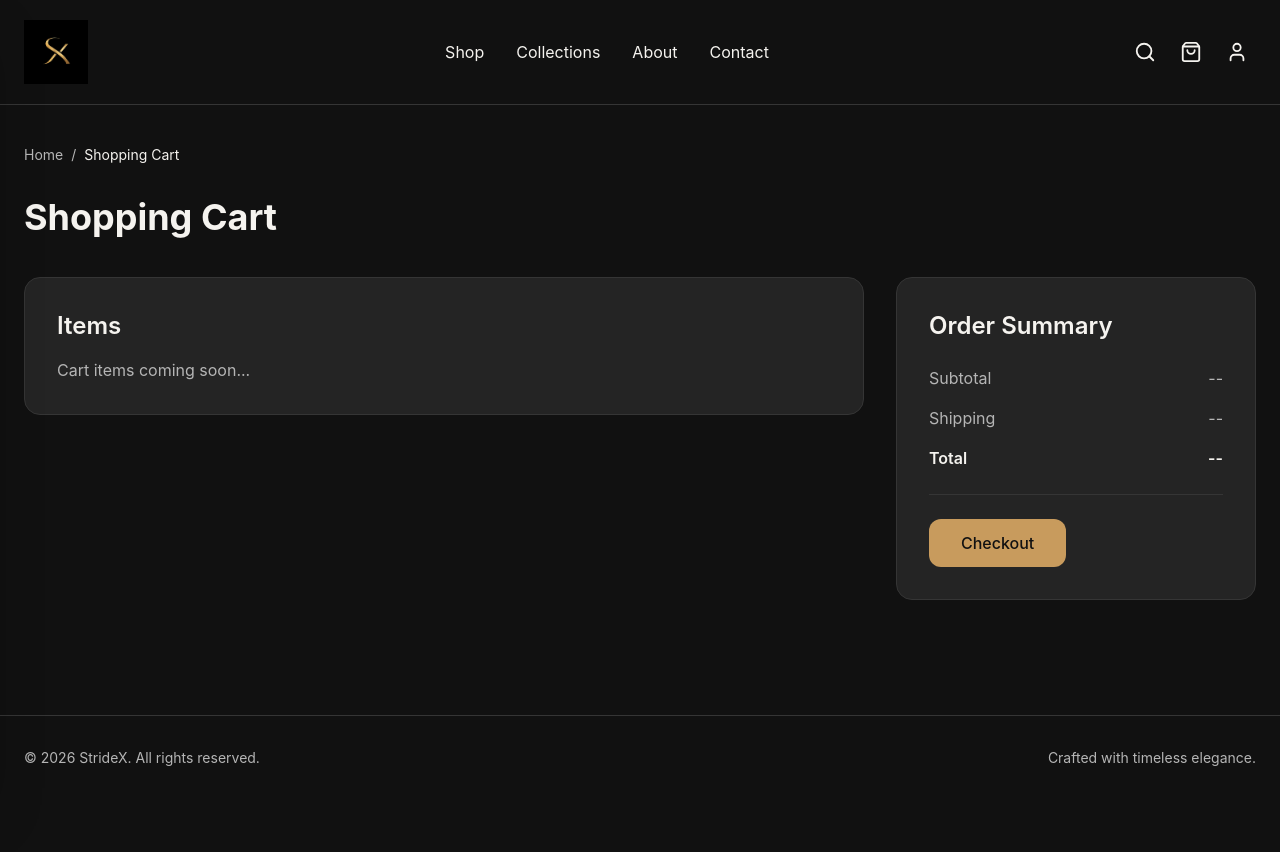
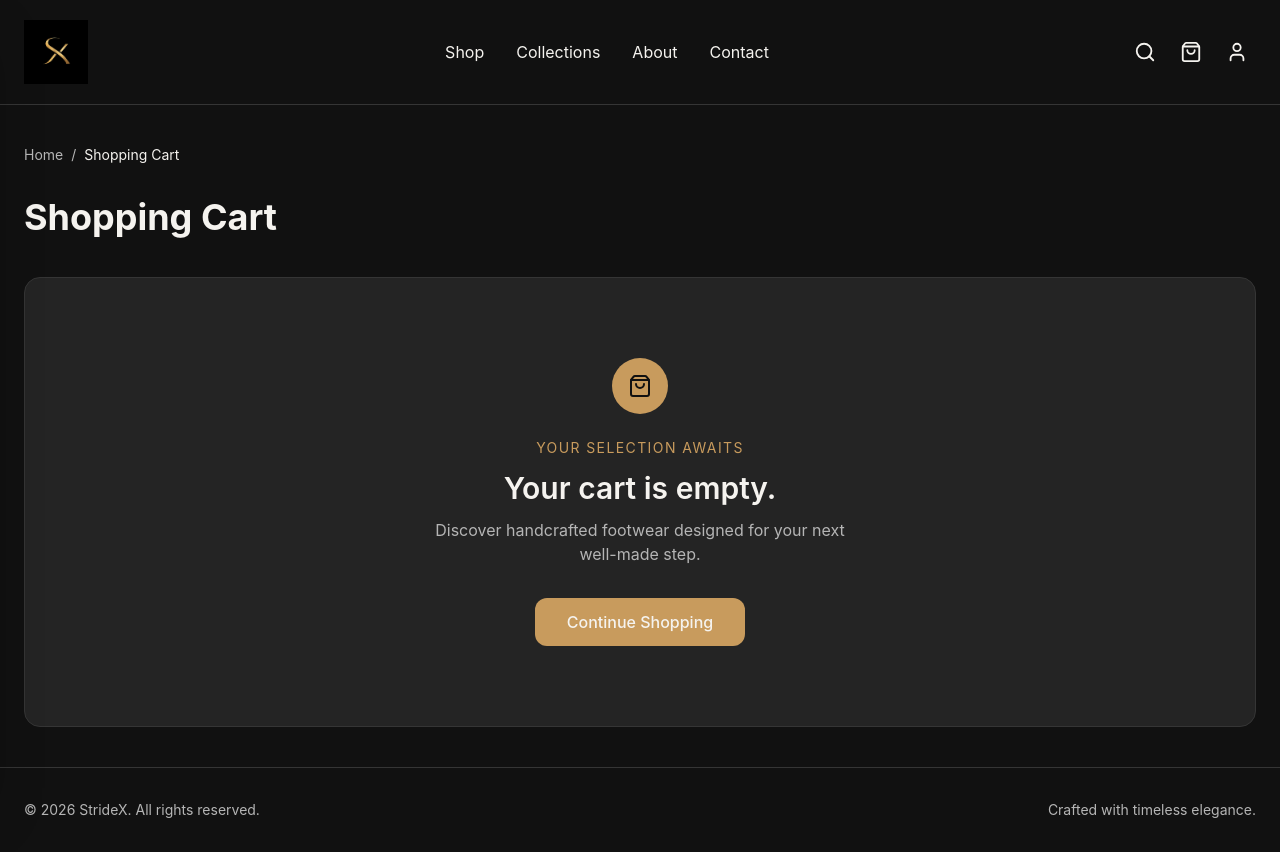
Before and after one commit to AliSherAfzal/Ludic---A-Leather-Store, a React app in the folder frontend/: page /cart in a window 1280 px wide. Before the commit the page ends 800 px from the top, so only its background shows below. Built offline with nearby package versions, Linux system fonts and the light colour scheme; the HTML template or start-up script is replaced by a standard one.

Commit message:
feat(cart): render cart items and dynamic order summary

```diff
--- a/frontend/src/components/cart/CartItem.jsx
+++ b/frontend/src/components/cart/CartItem.jsx
@@ -1,7 +1,71 @@
-const CartItem = () => {
+import { Minus, Plus, Trash2 } from "lucide-react";
+
+import { useCart } from "../../context/CartContext";
+
+const CartItem = ({ item, formatCurrency }) => {
+  const { removeFromCart, updateQuantity } = useCart();
+  const itemSubtotal = item.price * item.quantity;
+
   return (
-    <article className="border-b border-[var(--border)] py-5 last:border-b-0">
-      <p className="text-[var(--text-secondary)]">Cart item placeholder</p>
+    <article className="grid gap-5 border-b border-[var(--border)] py-6 first:pt-0 last:border-b-0 last:pb-0 sm:grid-cols-[128px_minmax(0,1fr)_auto] sm:items-start">
+      <img
+        src={item.image}
+        alt={item.name}
+        className="aspect-square w-full rounded-xl object-cover sm:w-32"
+      />
+
+      <div className="min-w-0">
+        <p className="text-sm uppercase tracking-widest text-[var(--text-secondary)]">
+          {item.category}
+        </p>
+
+        <h3 className="mt-2 text-xl font-semibold">{item.name}</h3>
+
+        <p className="mt-3 text-lg font-semibold text-[var(--accent)]">
+          {formatCurrency(item.price)}
+        </p>
+
+        <div className="mt-5 flex items-center gap-4">
+          <div className="flex h-10 items-center rounded-lg border border-[var(--border)]">
+            <button
+              type="button"
+              className="flex h-full w-10 items-center justify-center text-[var(--text-secondary)] transition-colors duration-300 hover:text-[var(--accent)]"
+              onClick={() => updateQuantity(item.id, item.quantity - 1)}
+              aria-label={`Decrease quantity of ${item.name}`}
+            >
+              <Minus size={16} />
+            </button>
+
+            <span className="flex w-10 justify-center font-medium" aria-label={`Quantity: ${item.quantity}`}>
+              {item.quantity}
+            </span>
+
+            <button
+              type="button"
+              className="flex h-full w-10 items-center justify-center text-[var(--text-secondary)] transition-colors duration-300 hover:text-[var(--accent)]"
+              onClick={() => updateQuantity(item.id, item.quantity + 1)}
+              aria-label={`Increase quantity of ${item.name}`}
+            >
+              <Plus size={16} />
+            </button>
+          </div>
+
+          <button
+            type="button"
+            className="inline-flex items-center gap-2 text-sm text-[var(--text-secondary)] transition-colors duration-300 hover:text-[var(--error)]"
+            onClick={() => removeFromCart(item.id)}
+            aria-label={`Remove ${item.name} from cart`}
+          >
+            <Trash2 size={16} />
+            Remove
+          </button>
+        </div>
+      </div>
+
+      <div className="sm:text-right">
+        <p className="text-sm text-[var(--text-secondary)]">Item subtotal</p>
+        <p className="mt-1 text-xl font-semibold">{formatCurrency(itemSubtotal)}</p>
+      </div>
     </article>
   );
 };
--- a/frontend/src/components/cart/CartList.jsx
+++ b/frontend/src/components/cart/CartList.jsx
@@ -1,4 +1,6 @@
-const CartList = () => {
+import CartItem from "./CartItem";
+
+const CartList = ({ cartItems, formatCurrency }) => {
   return (
     <section
       className="rounded-2xl border border-[var(--border)] bg-[var(--surface)] p-6 sm:p-8"
@@ -6,9 +8,11 @@ const CartList = () => {
     >
       <h2 className="text-2xl font-semibold">Items</h2>
 
-      <p className="mt-4 text-[var(--text-secondary)]">
-        Cart items coming soon...
-      </p>
+      <div className="mt-6">
+        {cartItems.map((item) => (
+          <CartItem key={item.id} item={item} formatCurrency={formatCurrency} />
+        ))}
+      </div>
     </section>
   );
 };
--- a/frontend/src/components/cart/EmptyCart.jsx
+++ b/frontend/src/components/cart/EmptyCart.jsx
@@ -1,13 +1,26 @@
+import { ShoppingBag } from "lucide-react";
 import { Link } from "react-router-dom";
 
 const EmptyCart = () => {
   return (
-    <section className="rounded-2xl border border-[var(--border)] bg-[var(--surface)] p-8 text-center sm:p-10">
-      <p className="text-lg text-[var(--text-secondary)]">Your cart is empty.</p>
+    <section className="rounded-2xl border border-[var(--border)] bg-[var(--surface)] px-6 py-14 text-center sm:px-10 sm:py-20">
+      <div className="mx-auto flex h-14 w-14 items-center justify-center rounded-full bg-[var(--accent)] text-[var(--bg-primary)]">
+        <ShoppingBag size={24} />
+      </div>
+
+      <p className="mt-6 text-sm uppercase tracking-widest text-[var(--accent)]">
+        Your Selection Awaits
+      </p>
+
+      <h2 className="mt-3 text-3xl font-semibold">Your cart is empty.</h2>
+
+      <p className="mx-auto mt-3 max-w-md text-[var(--text-secondary)]">
+        Discover handcrafted footwear designed for your next well-made step.
+      </p>
 
       <Link
         to="/products"
-        className="mt-6 inline-flex rounded-xl bg-[var(--accent)] px-8 py-3 font-medium text-[var(--bg-primary)] transition-colors duration-300 hover:bg-[var(--accent-hover)]"
+        className="mt-8 inline-flex rounded-xl bg-[var(--accent)] px-8 py-3 font-medium text-[var(--bg-primary)] transition-colors duration-300 hover:bg-[var(--accent-hover)]"
       >
         Continue Shopping
       </Link>
--- a/frontend/src/components/cart/OrderSummary.jsx
+++ b/frontend/src/components/cart/OrderSummary.jsx
@@ -1,27 +1,41 @@
-import Button from "../ui/Button";
+import { Link } from "react-router-dom";
 
-const summaryRows = ["Subtotal", "Shipping", "Total"];
-
-const OrderSummary = () => {
+const OrderSummary = ({ subtotal, totalItems, formatCurrency }) => {
   return (
     <aside className="rounded-2xl border border-[var(--border)] bg-[var(--surface)] p-6 sm:p-8">
       <h2 className="text-2xl font-semibold">Order Summary</h2>
 
       <dl className="mt-6 space-y-4">
-        {summaryRows.map((label) => (
-          <div key={label} className="flex items-center justify-between gap-4">
-            <dt className={label === "Total" ? "font-semibold" : "text-[var(--text-secondary)]"}>
-              {label}
-            </dt>
-            <dd className={label === "Total" ? "font-semibold" : "text-[var(--text-secondary)]"}>
-              --
-            </dd>
-          </div>
-        ))}
+        <div className="flex items-center justify-between gap-4">
+          <dt className="text-[var(--text-secondary)]">Total Items</dt>
+          <dd>{totalItems}</dd>
+        </div>
+
+        <div className="flex items-center justify-between gap-4">
+          <dt className="text-[var(--text-secondary)]">Subtotal</dt>
+          <dd>{formatCurrency(subtotal)}</dd>
+        </div>
+
+        <div className="flex items-center justify-between gap-4 border-t border-[var(--border)] pt-4 text-lg font-semibold">
+          <dt>Estimated Total</dt>
+          <dd>{formatCurrency(subtotal)}</dd>
+        </div>
       </dl>
 
-      <div className="mt-6 border-t border-[var(--border)] pt-6">
-        <Button>Checkout</Button>
+      <div className="mt-8 grid gap-3">
+        <Link
+          to="/products"
+          className="rounded-xl border border-[var(--accent)] px-6 py-3 text-center font-medium text-[var(--accent)] transition-colors duration-300 hover:bg-[var(--accent)] hover:text-[var(--bg-primary)]"
+        >
+          Continue Shopping
+        </Link>
+
+        <button
+          type="button"
+          className="rounded-xl bg-[var(--accent)] px-6 py-3 font-medium text-[var(--bg-primary)] transition-colors duration-300 hover:bg-[var(--accent-hover)]"
+        >
+          Proceed to Checkout
+        </button>
       </div>
     </aside>
   );
--- a/frontend/src/pages/Cart.jsx
+++ b/frontend/src/pages/Cart.jsx
@@ -1,9 +1,26 @@
 import { Link } from "react-router-dom";
 
 import CartList from "../components/cart/CartList";
+import EmptyCart from "../components/cart/EmptyCart";
 import OrderSummary from "../components/cart/OrderSummary";
+import { useCart } from "../context/CartContext";
+
+const currencyFormatter = new Intl.NumberFormat("en-US", {
+  style: "currency",
+  currency: "USD",
+  maximumFractionDigits: 2,
+});
+
+const formatCurrency = (amount) => currencyFormatter.format(amount);
 
 const Cart = () => {
+  const { cartItems } = useCart();
+  const totalItems = cartItems.reduce((total, item) => total + item.quantity, 0);
+  const subtotal = cartItems.reduce(
+    (total, item) => total + item.price * item.quantity,
+    0
+  );
+
   return (
     <section className="mx-auto max-w-7xl px-6 py-10">
       <nav className="mb-8 text-sm text-[var(--text-secondary)]" aria-label="Breadcrumb">
@@ -24,10 +41,18 @@ const Cart = () => {
         <h1 className="text-4xl font-bold">Shopping Cart</h1>
       </header>
 
-      <div className="grid gap-8 lg:grid-cols-[minmax(0,1fr)_360px] lg:items-start">
-        <CartList />
-        <OrderSummary />
-      </div>
+      {cartItems.length === 0 ? (
+        <EmptyCart />
+      ) : (
+        <div className="grid gap-8 lg:grid-cols-[minmax(0,1fr)_360px] lg:items-start">
+          <CartList cartItems={cartItems} formatCurrency={formatCurrency} />
+          <OrderSummary
+            subtotal={subtotal}
+            totalItems={totalItems}
+            formatCurrency={formatCurrency}
+          />
+        </div>
+      )}
     </section>
   );
 };
```
Also changed, not shown: 2 other files (tests, documents, lock files or other folders).
